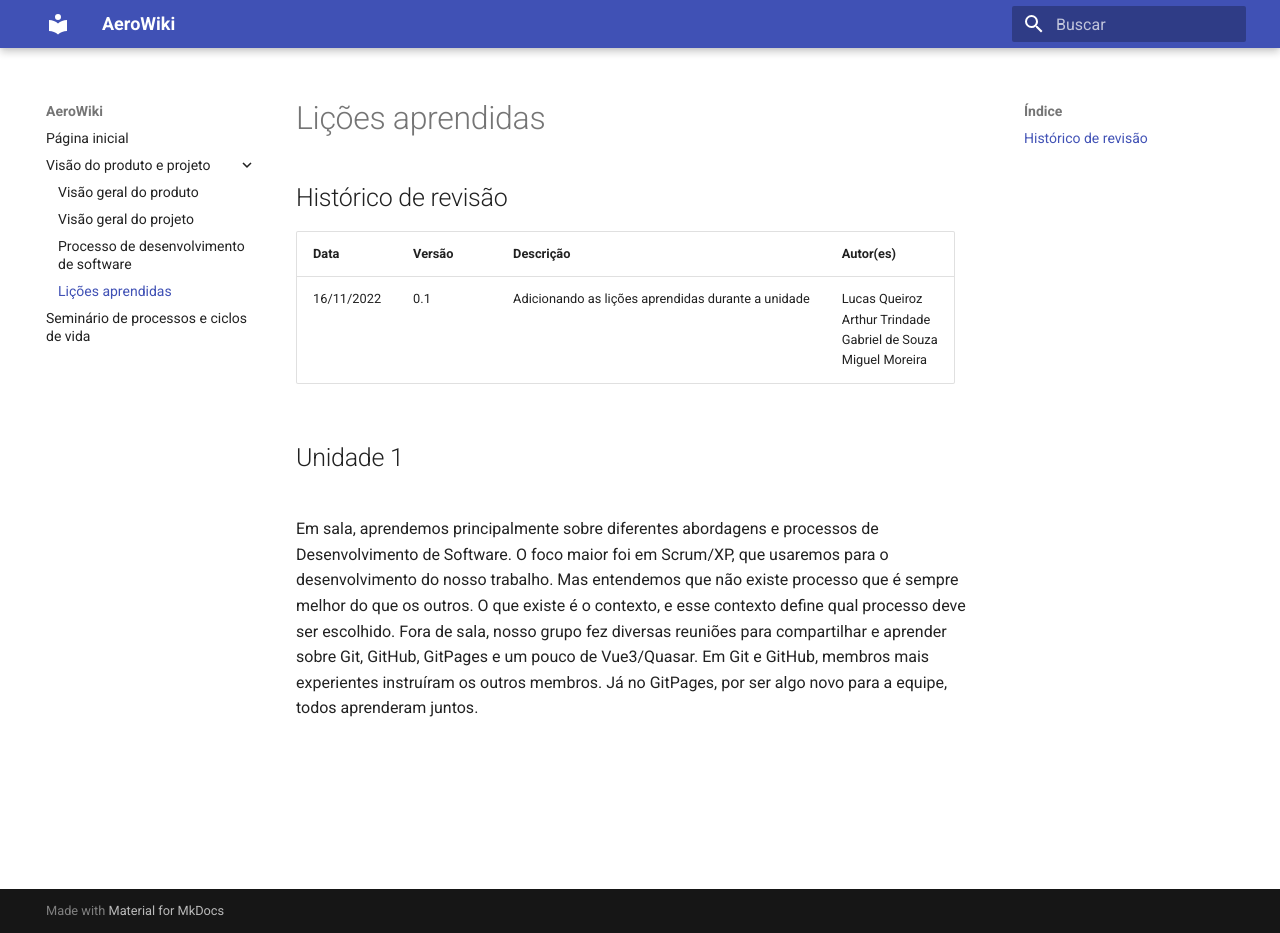
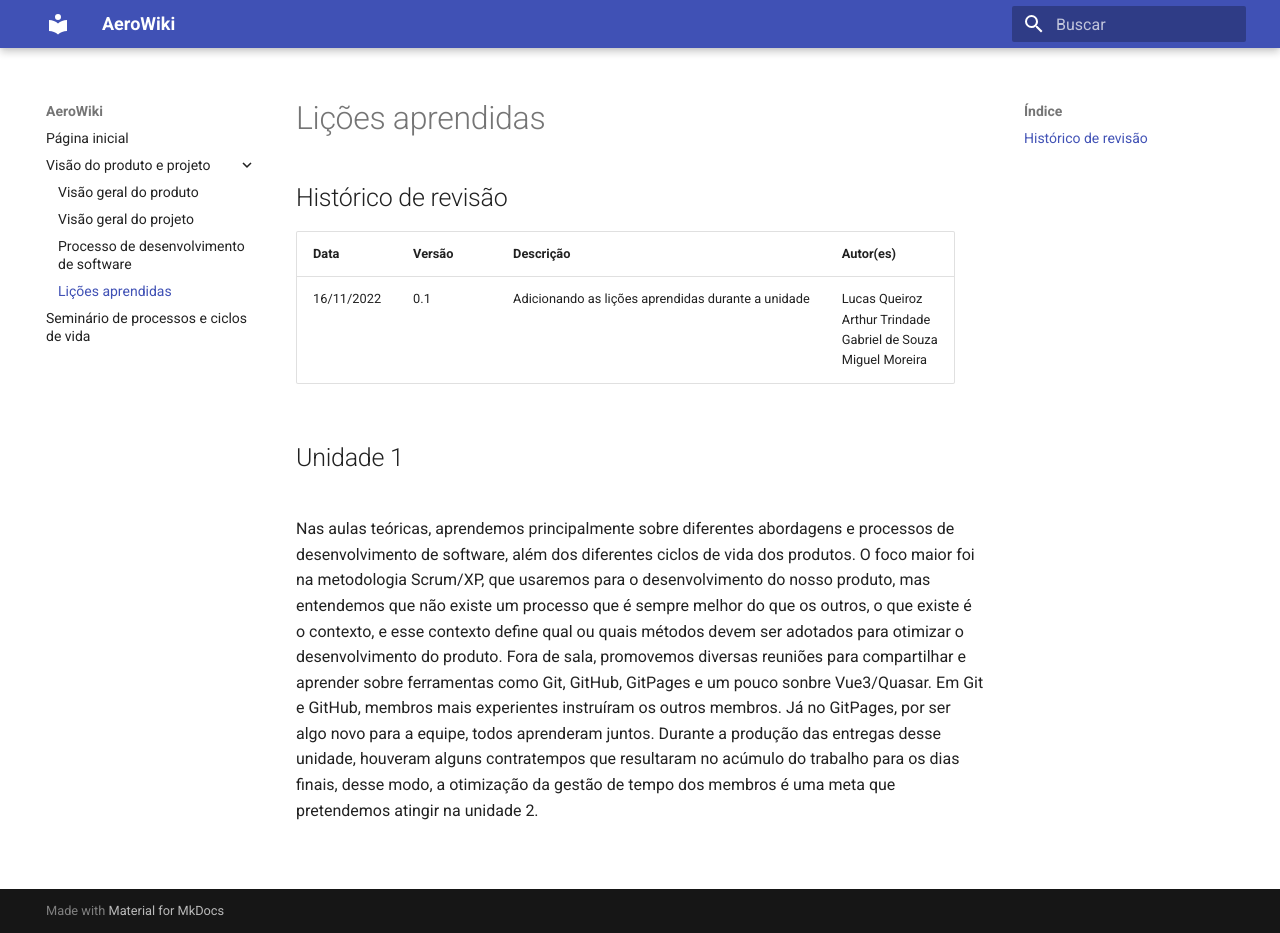
Before and after one commit to mdsreq-fga-unb/2022.2-AeroWiki, an MkDocs documentation site: the page built from docs/visao_do_produto_e_projeto/licoes-aprendidas.md, in a window 1280 px wide and 933 px high. Built offline with MkDocs 1.6.1 and Material for MkDocs 9.7.7, drawn with Linux system fonts in a browser that asks for light colours.

Commit message:
Update licoes-aprendidas.md

```diff
--- a/docs/visao_do_produto_e_projeto/licoes-aprendidas.md
+++ b/docs/visao_do_produto_e_projeto/licoes-aprendidas.md
@@ -6,5 +6,8 @@
 | 16/11/2022 | 0.1    | Adicionando as lições aprendidas durante a unidade|Lucas Queiroz<br>Arthur Trindade<br> Gabriel de Souza <br> Miguel Moreira|
 
  <h2>Unidade 1 </h2>
-<br> Em sala, aprendemos principalmente sobre diferentes abordagens e processos de Desenvolvimento de Software. O foco maior foi em Scrum/XP, que usaremos para o desenvolvimento do nosso trabalho. Mas entendemos que não existe processo que é sempre melhor do que os outros. O que existe é o contexto, e esse contexto define qual processo deve ser escolhido.
-Fora de sala, nosso grupo fez diversas reuniões para compartilhar e aprender sobre Git, GitHub, GitPages e um pouco de Vue3/Quasar. Em Git e GitHub, membros mais experientes instruíram os outros membros. Já no GitPages, por ser algo novo para a equipe, todos aprenderam juntos. <br>
+<br>Nas aulas teóricas, aprendemos principalmente sobre diferentes abordagens e processos de desenvolvimento de software, além dos diferentes ciclos de vida dos produtos. O foco maior foi na metodologia Scrum/XP, que usaremos para o desenvolvimento do nosso produto, mas entendemos que não existe um processo que é sempre melhor do que os outros, o que existe é o contexto, e esse contexto define qual ou quais métodos devem ser adotados para otimizar o desenvolvimento do produto.
+Fora de sala, promovemos diversas reuniões para compartilhar e aprender sobre ferramentas como Git, GitHub, GitPages e um pouco sonbre Vue3/Quasar. Em Git e GitHub, membros mais experientes instruíram os outros membros. Já no GitPages, por ser algo novo para a equipe, todos aprenderam juntos.
+Durante a produção das entregas desse unidade, houveram alguns contratempos que resultaram no acúmulo do trabalho para os dias finais, desse modo, a otimização da gestão de tempo dos membros é uma meta que pretendemos atingir na unidade 2.
+
+<br>
```
